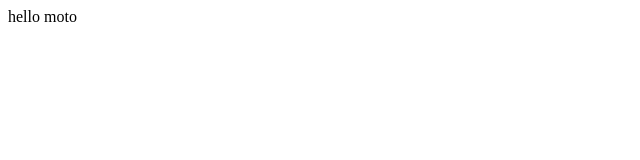
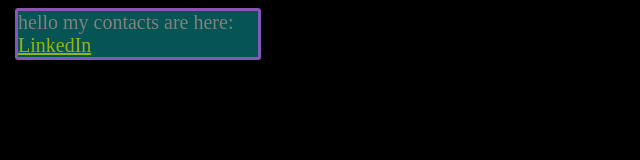
Before and after one commit to plxcxs/html-and-the-web_personal-website, a plain HTML site: page contact.html in a window 1280 px wide. Shown: the whole page, without its empty margins (0-640 px from the left). Drawn offline with Linux system fonts and the light colour scheme.

Commit message:
some new-colors article-layout and cursor-on-hover-fun

```diff
--- /dev/null
+++ b/bioStyle.css
@@ -0,0 +1,29 @@
+body {
+    background-color: black;
+    color: gray;
+    font-family: "Times New Roman", Times, serif;
+}
+a {
+    width: fit-content;
+    justify-content: flex-end;
+    color: rgb(158, 177, 19);
+}
+.link {
+    font-size: 20px;
+    display: flex;
+    flex-direction: column;
+}
+a:hover {
+    color: rgb(230, 105, 255);
+}
+.contact {
+    display: flex;
+    flex-direction: column;
+    justify-content: center;
+    height: fit-content;
+    width: 240px;
+    margin: 7px;
+    border-radius: 3px;
+    border: 3px solid rgb(134, 86, 184);
+    background-color: rgb(7, 84, 84);
+}
--- a/contact.html
+++ b/contact.html
@@ -4,8 +4,17 @@
         <meta charset="UTF-8" />
         <meta name="viewport" content="width=device-width, initial-scale=1.0" />
         <title>Document</title>
+        <link rel="stylesheet" href="bioStyle.css" />
     </head>
     <body>
-        hello moto
+        <div class="contact">
+            <div class="link">
+                hello my contacts are here:
+                <a
+                    href="https://www.linkedin.com/in/sebastian-hackstuhl-a9199941a"
+                    >LinkedIn</a
+                >
+            </div>
+        </div>
     </body>
 </html>
```
Also changed, not shown: bio.html (+5 -1 lines), website/style.css (+19 -1 lines).
